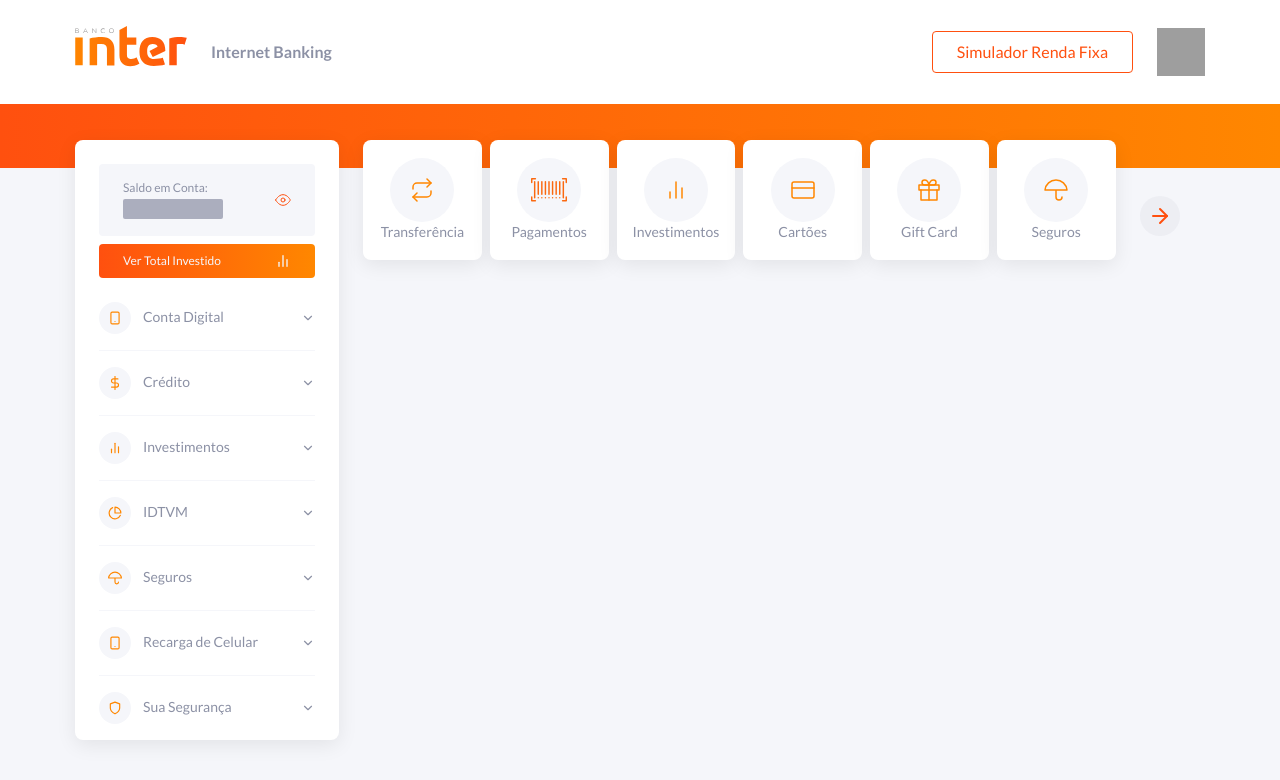
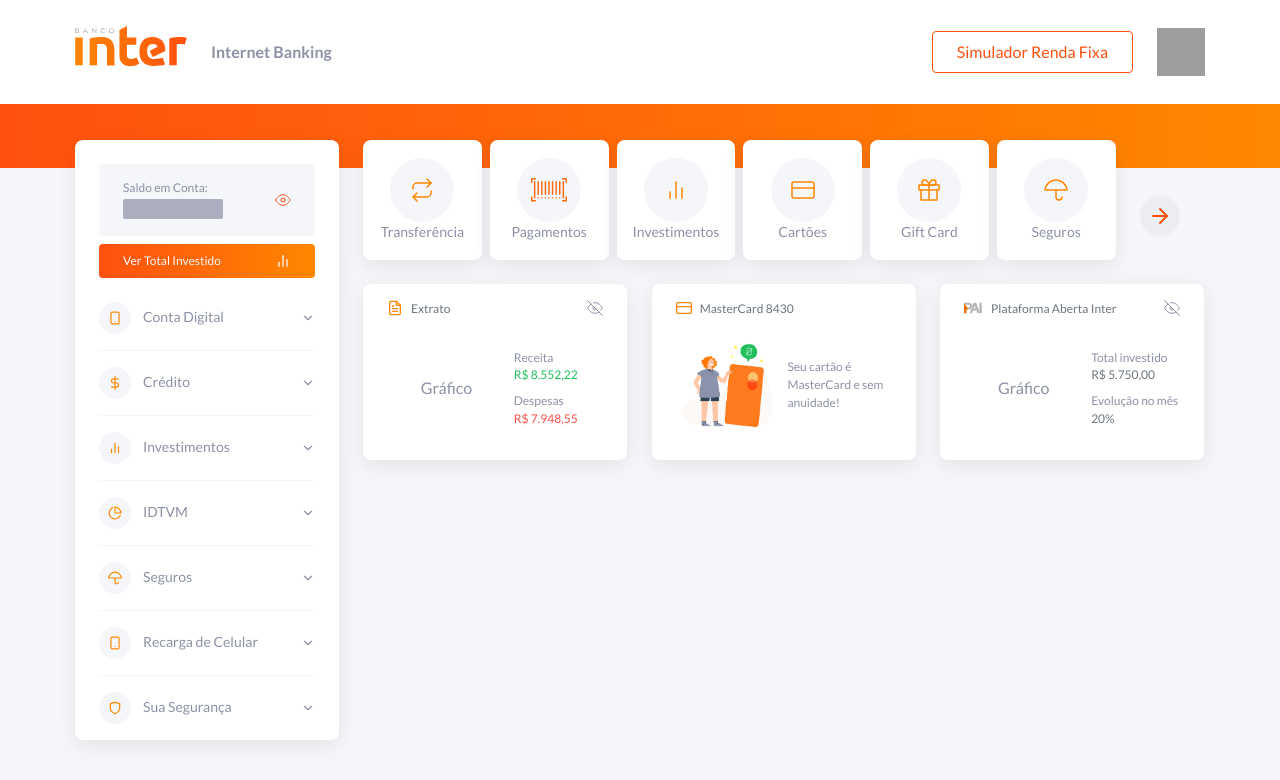
Before and after one commit to johnstewart0820/ts_bancointer, a React (Create React App) app: page / in a window 1280 px wide. Shown: the top 780 px of the page. Built offline with nearby package versions, Linux system fonts and the light colour scheme; grey boxes are pictures that could not be loaded.

Commit message:
:sparkles: feat: create account summary section

```diff
--- /dev/null
+++ b/src/pages/Dashboard/MainContent/AccountSummary/index.tsx
@@ -0,0 +1,94 @@
+import React, { useState } from 'react';
+
+import { FiCreditCard, FiFileText, FiEye, FiEyeOff } from 'react-icons/fi';
+
+import {
+  Container,
+  Card,
+  Header,
+  DataWrapper,
+  LeftData,
+  RightData,
+  DataValue,
+} from './styles';
+import { PlataformaPaiIcon } from '../../../../assets/images/icons';
+import CreditCardIllustration from '../../../../assets/images/illustrations/card-illustration.png';
+import Button from '../../../../components/Button';
+
+const AccountSummary: React.FC = () => {
+  const [displayStatement, setDisplayStatement] = useState(true);
+  const [displayInvestments, setDisplayInvestments] = useState(true);
+
+  return (
+    <Container>
+      <Card>
+        <Header iconStroke>
+          <FiFileText />
+          <h3>Extrato</h3>
+          <Button
+            onClick={() => setDisplayStatement((prevState) => !prevState)}
+            variant="transparent"
+          >
+            {displayStatement ? <FiEyeOff /> : <FiEye />}
+          </Button>
+        </Header>
+
+        <DataWrapper>
+          <LeftData>Gráfico</LeftData>
+          <RightData>
+            <span>Receita</span>
+            <DataValue income>
+              {displayStatement ? 'R$ 8.552,22' : '---'}
+            </DataValue>
+            <span>Despesas</span>
+            <DataValue outcome>
+              {displayStatement ? 'R$ 7.948,55' : '---'}
+            </DataValue>
+          </RightData>
+        </DataWrapper>
+      </Card>
+      <Card>
+        <Header iconStroke>
+          <FiCreditCard />
+          <h3>MasterCard 8430</h3>
+        </Header>
+
+        <DataWrapper>
+          <LeftData>
+            <img
+              src={CreditCardIllustration}
+              alt="Cartão de Crédito Sem Anuidade"
+            />
+          </LeftData>
+          <RightData>
+            <span>Seu cartão é MasterCard e sem anuidade!</span>
+          </RightData>
+        </DataWrapper>
+      </Card>
+      <Card>
+        <Header iconStroke={false}>
+          <PlataformaPaiIcon />
+          <h3>Plataforma Aberta Inter</h3>
+          <Button
+            onClick={() => setDisplayInvestments((prevState) => !prevState)}
+            variant="transparent"
+          >
+            {displayInvestments ? <FiEyeOff /> : <FiEye />}
+          </Button>
+        </Header>
+
+        <DataWrapper>
+          <LeftData>Gráfico</LeftData>
+          <RightData>
+            <span>Total investido</span>
+            <DataValue>{displayInvestments ? 'R$ 5.750,00' : '---'}</DataValue>
+            <span>Evolução no mês</span>
+            <DataValue>{displayInvestments ? '20%' : '---'}</DataValue>
+          </RightData>
+        </DataWrapper>
+      </Card>
+    </Container>
+  );
+};
+
+export default AccountSummary;
--- /dev/null
+++ b/src/pages/Dashboard/MainContent/AccountSummary/styles.ts
@@ -0,0 +1,118 @@
+import styled, { css } from 'styled-components';
+
+import { Theme } from '../../../../styles/styled';
+
+export const Container = styled.section`
+  ${() => css`
+    display: grid;
+    grid-template-columns: repeat(3, minmax(0, 1fr));
+    column-gap: 2.4rem;
+    margin: 2.4rem 0;
+    max-height: 17.6rem;
+    height: 100%;
+  `}
+`;
+
+export const Card = styled.article`
+  ${({ theme }) => css`
+    background: ${theme.colors.background};
+    max-width: 26.4rem;
+    width: 100%;
+    height: 100%;
+    border-radius: ${theme.radius.default};
+    padding: 1.6rem 2.4rem;
+    box-shadow: ${theme.shadows.default};
+    display: flex;
+    flex-direction: column;
+  `}
+`;
+
+export const Header = styled.div<{ iconStroke?: boolean }>`
+  ${({ theme, iconStroke }) => css`
+    display: flex;
+    justify-content: flex-start;
+    margin-bottom: 0.8rem;
+
+    > svg {
+      margin-right: 0.8rem;
+      stroke: ${iconStroke && theme.colors.primary};
+      width: auto;
+      height: 1.6rem;
+    }
+
+    > h3 {
+      font-weight: 500;
+      color: ${theme.colors.darkGrey};
+      font-size: ${theme.fontSizes.small};
+    }
+
+    > button {
+      margin: -0.8rem -1.6rem 0 auto;
+      padding: 0.8rem 1.6rem;
+
+      svg {
+        stroke: ${theme.colors.grey};
+        stroke-width: 1.5;
+      }
+    }
+  `}
+`;
+
+export const DataWrapper = styled.div`
+  display: flex;
+  align-items: center;
+  width: 100%;
+  margin-top: auto;
+  flex: 1;
+`;
+
+export const LeftData = styled.div`
+  ${() => css`
+    margin-right: 0.8rem;
+    max-width: 55%;
+    width: 100%;
+    display: flex;
+    justify-content: center;
+    align-items: center;
+
+    > img {
+      height: 8.4rem;
+      width: auto;
+    }
+  `}
+`;
+
+export const RightData = styled.div`
+  ${({ theme }) => css`
+    font-size: ${theme.fontSizes.small};
+
+    > span:not(:only-child):last-of-type {
+      margin-top: 0.8rem;
+      display: block;
+    }
+  `}
+`;
+
+type DataValueType = {
+  income?: boolean;
+  outcome?: boolean;
+};
+
+const getDataColor = (
+  colors: Theme['colors'],
+  { income, outcome }: DataValueType,
+): string => {
+  if (income) {
+    return colors.success;
+  }
+  if (outcome) {
+    return colors.error;
+  }
+  return colors.darkGrey;
+};
+
+export const DataValue = styled.div<DataValueType>`
+  ${({ theme, income, outcome }) => css`
+    color: ${getDataColor(theme.colors, { income, outcome })};
+  `}
+`;
--- a/src/pages/Dashboard/MainContent/index.tsx
+++ b/src/pages/Dashboard/MainContent/index.tsx
@@ -2,11 +2,13 @@
 
 import { Container } from './styles';
 import NavigationCards from './NavigationCards';
+import AccountSummary from './AccountSummary';
 
 const MainContent: React.FC = () => {
   return (
     <Container>
       <NavigationCards />
+      <AccountSummary />
     </Container>
   );
 };
--- a/src/styles/styled.d.ts
+++ b/src/styles/styled.d.ts
@@ -2,7 +2,7 @@
 
 import theme from './theme';
 
-type Theme = typeof theme;
+export type Theme = typeof theme;
 
 declare module 'styled-components' {
   export interface DefaultTheme extends Theme {}
```
